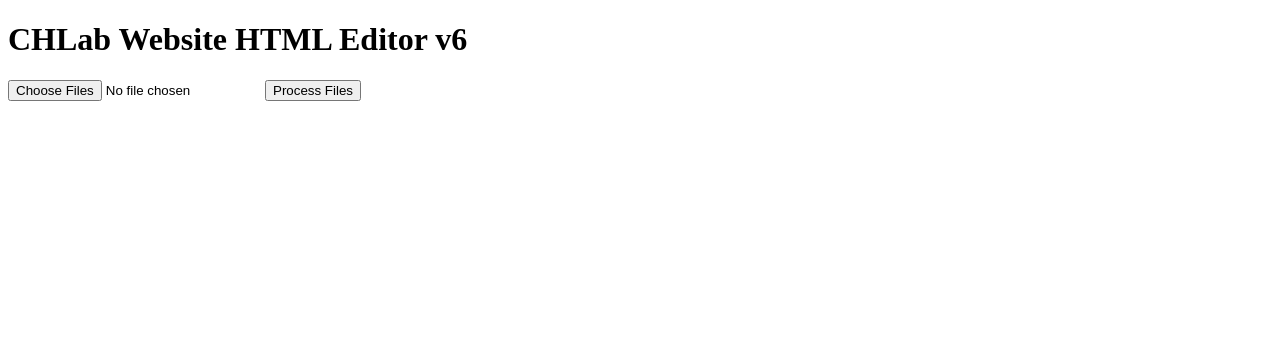
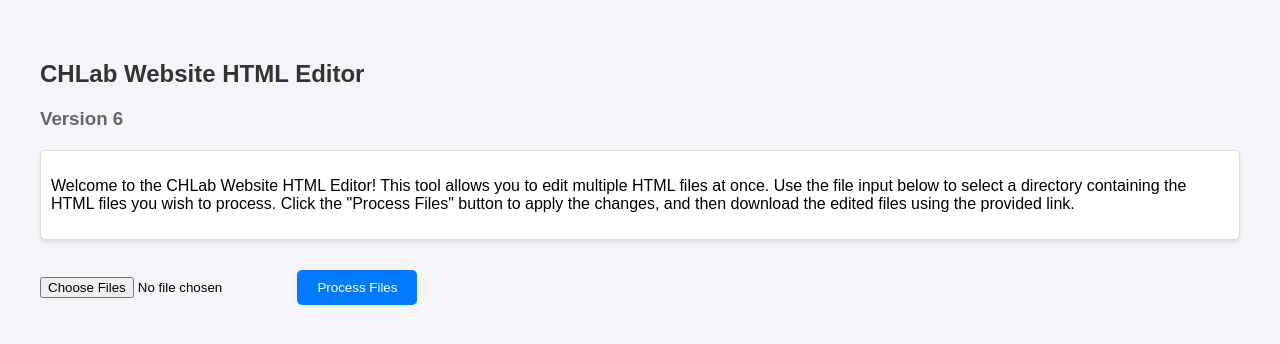
Before and after one commit to ronitkar25/chlab-html-editor, a plain HTML site: page index.html in a window 1280 px wide. Drawn offline with nearby package versions, Linux system fonts and the light colour scheme.

Commit message:
Update index.html

```diff
--- a/index.html
+++ b/index.html
@@ -5,12 +5,63 @@
     <meta name="viewport" content="width=device-width, initial-scale=1.0">
     <title>CHLab Website HTML Editor</title>
     <script src="https://cdnjs.cloudflare.com/ajax/libs/jszip/3.7.1/jszip.min.js"></script>
+    <style>
+        body {
+            font-family: Arial, sans-serif;
+            margin: 20px;
+            padding: 20px;
+            background-color: #f4f4f9;
+        }
+        h2 {
+            color: #333;
+        }
+        h3 {
+            color: #666;
+        }
+        .description {
+            margin: 20px 0;
+            padding: 10px;
+            background-color: #fff;
+            border: 1px solid #ddd;
+            border-radius: 5px;
+            box-shadow: 0 2px 4px rgba(0, 0, 0, 0.1);
+        }
+        #fileInput {
+            margin: 10px 0;
+        }
+        button {
+            margin: 10px 0;
+            padding: 10px 20px;
+            background-color: #007bff;
+            color: #fff;
+            border: none;
+            border-radius: 5px;
+            cursor: pointer;
+        }
+        button:hover {
+            background-color: #0056b3;
+        }
+        #downloadLink {
+            display: none;
+            margin: 10px 0;
+        }
+    </style>
 </head>
 <body>
-    <h1>CHLab Website HTML Editor v6</h1>
+    <h2>CHLab Website HTML Editor</h2>
+    <h3>Version 6</h3>
+
+    <div class="description">
+        <p>
+            Welcome to the CHLab Website HTML Editor! This tool allows you to edit multiple HTML files at once.
+            Use the file input below to select a directory containing the HTML files you wish to process.
+            Click the "Process Files" button to apply the changes, and then download the edited files using the provided link.
+        </p>
+    </div>
+
     <input type="file" id="fileInput" webkitdirectory multiple>
     <button onclick="processFiles()">Process Files</button>
-    <a id="downloadLink" style="display:none;">Download Edited Files</a>
+    <a id="downloadLink">Download Edited Files</a>
 
     <script src="editor.js"></script>
 </body>
```
